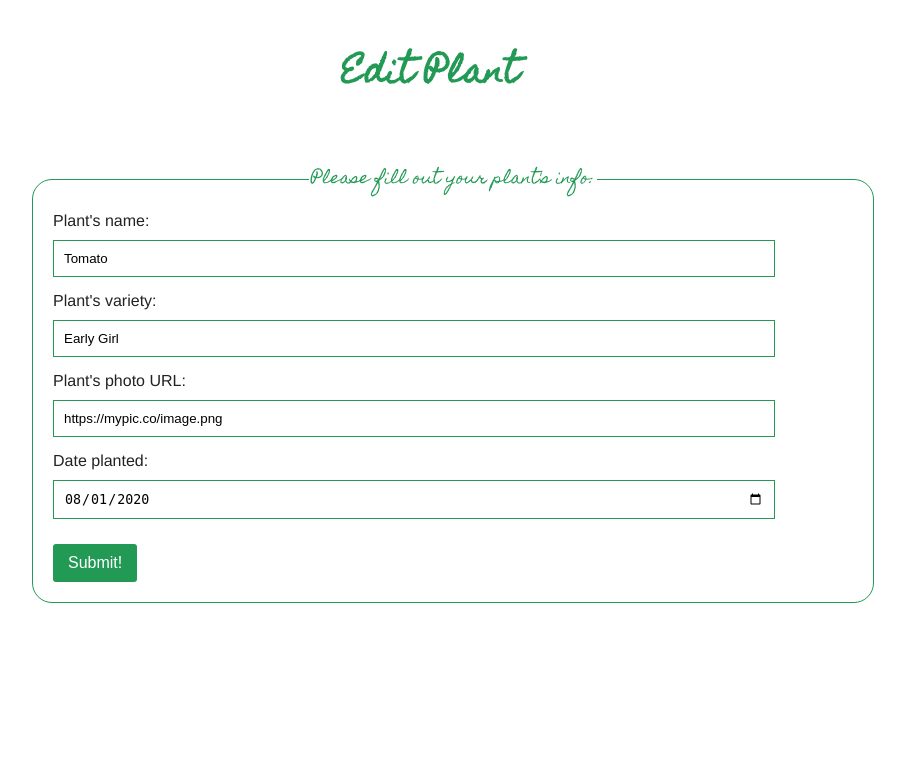
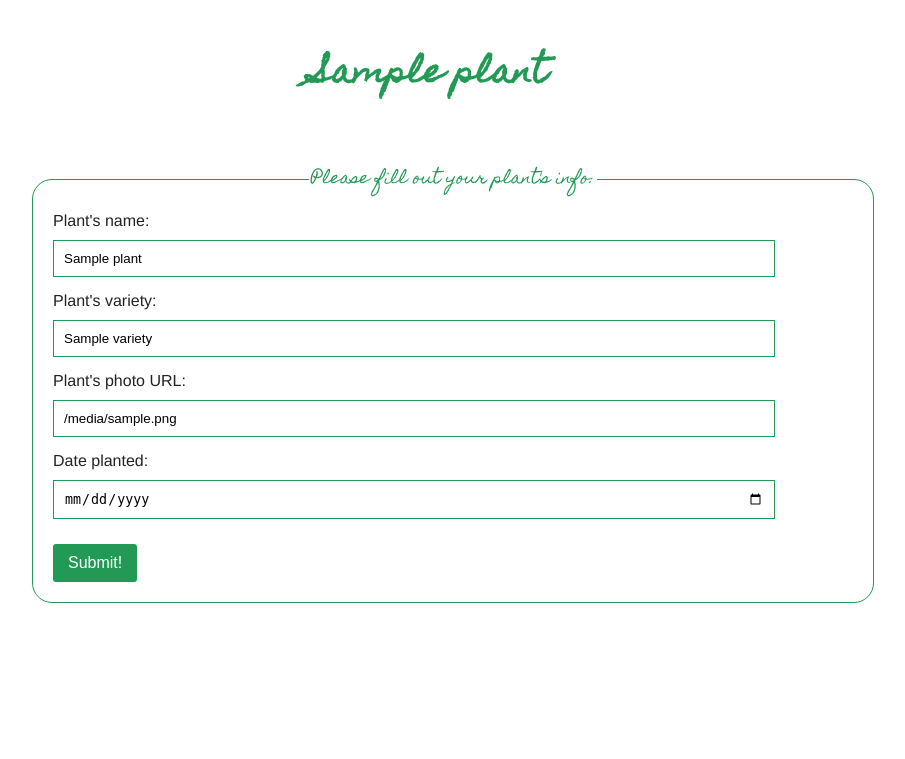
Before and after one commit to scottzyang/plant-collection, a Flask app: template templates/edit.html in a window 1280 px wide. Shown: the part 40-799 px from the top of the page, without its empty margins (210-1115 px from the left). Run offline with Flask 2, Linux system fonts and the light colour scheme; the template is opened without the code that fills it: most values are stand-ins (such as "Sample title", 1, 10 or a date in 2020); some libraries are stand-ins or nearby versions.

Commit message:
Add context elements to HTML

```diff
--- a/templates/edit.html
+++ b/templates/edit.html
@@ -2,12 +2,12 @@
 {% block content %}
 
 {#
-    TODO: Modify this page to show the pre-existing data for the given plant
-    object, using the context data passed in from the route.
+TODO: Modify this page to show the pre-existing data for the given plant
+object, using the context data passed in from the route.
 #}
 
 <main>
-    <h1>Edit Plant</h1>
+    <h1>{{plant.name}}</h1>
 
     <form method='POST'>
         <fieldset>
@@ -15,22 +15,22 @@
 
             <label>
                 Plant's name:
-                <input type="text" name="plant_name" value="Tomato">
+                <input type="text" name="plant_name" value="{{plant.name}}">
             </label>
 
             <label>
                 Plant's variety:
-                <input type="text" name="variety" value="Early Girl">
+                <input type="text" name="variety" value="{{plant.variety}}">
             </label>
 
             <label>
                 Plant's photo URL:
-                <input type="url" name="photo" value="https://mypic.co/image.png">
+                <input type="url" name="photo" value="{{plant.photo}}">
             </label>
 
             <label>
                 Date planted:
-                <input type="date" name="date_planted" value="2020-08-01">
+                <input type="date" name="date_planted" value="{{plant.date_planted}}">
             </label>
 
             <input type="submit" class="submit" value="Submit!">
```
